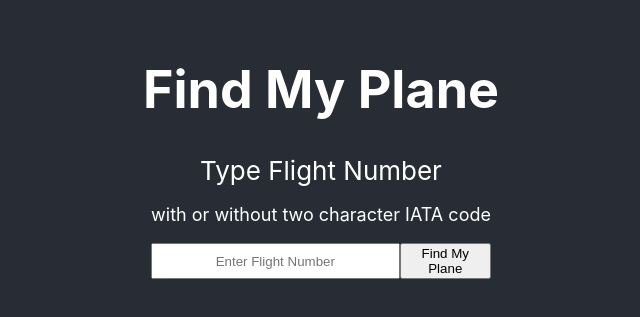
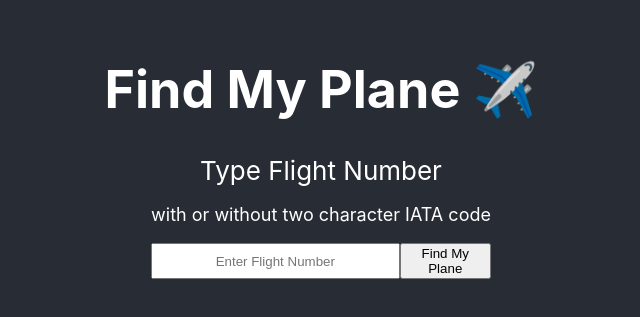
Before and after one commit to a-breezy/-find-my-plane, a React (Create React App) app: page / in a window 1280 px wide. Shown: the part 249-566 px from the top of the page, without its empty margins (319-959 px from the left). Built offline with nearby package versions, Linux system fonts and the light colour scheme.

Commit message:
"cleaned up ui"

```diff
--- a/src/App.js
+++ b/src/App.js
@@ -6,7 +6,7 @@ import Status from "./components/Status";
 
 function App() {
 	const [flightStatus] = useState([
-		{ name: "Find My Plane" },
+		{ name: "Find My Plane ✈️" },
 		{ name: "On Time" },
 		{ name: "Delayed" },
 		{ name: "Cancelled" },
@@ -22,8 +22,6 @@ function App() {
 		<div className="App">
 			<main className="App-body">
 				<h1>{status.name}</h1>
-
-				{/* conditionally render status if serachbar finds flight */}
 				{search ? (
 					<>
 						<SearchBar
--- a/src/components/SearchBar/index.js
+++ b/src/components/SearchBar/index.js
@@ -45,7 +45,7 @@ function SearchBar(props) {
 		) {
 			// console.log("set error message");
 			setErrorMessage(
-				"Flight number must be four numbers or two letters followed by four numbers."
+				"The flight number you entered is not valid\nPlease check the number and try again"
 			);
 		}
 	}
```
